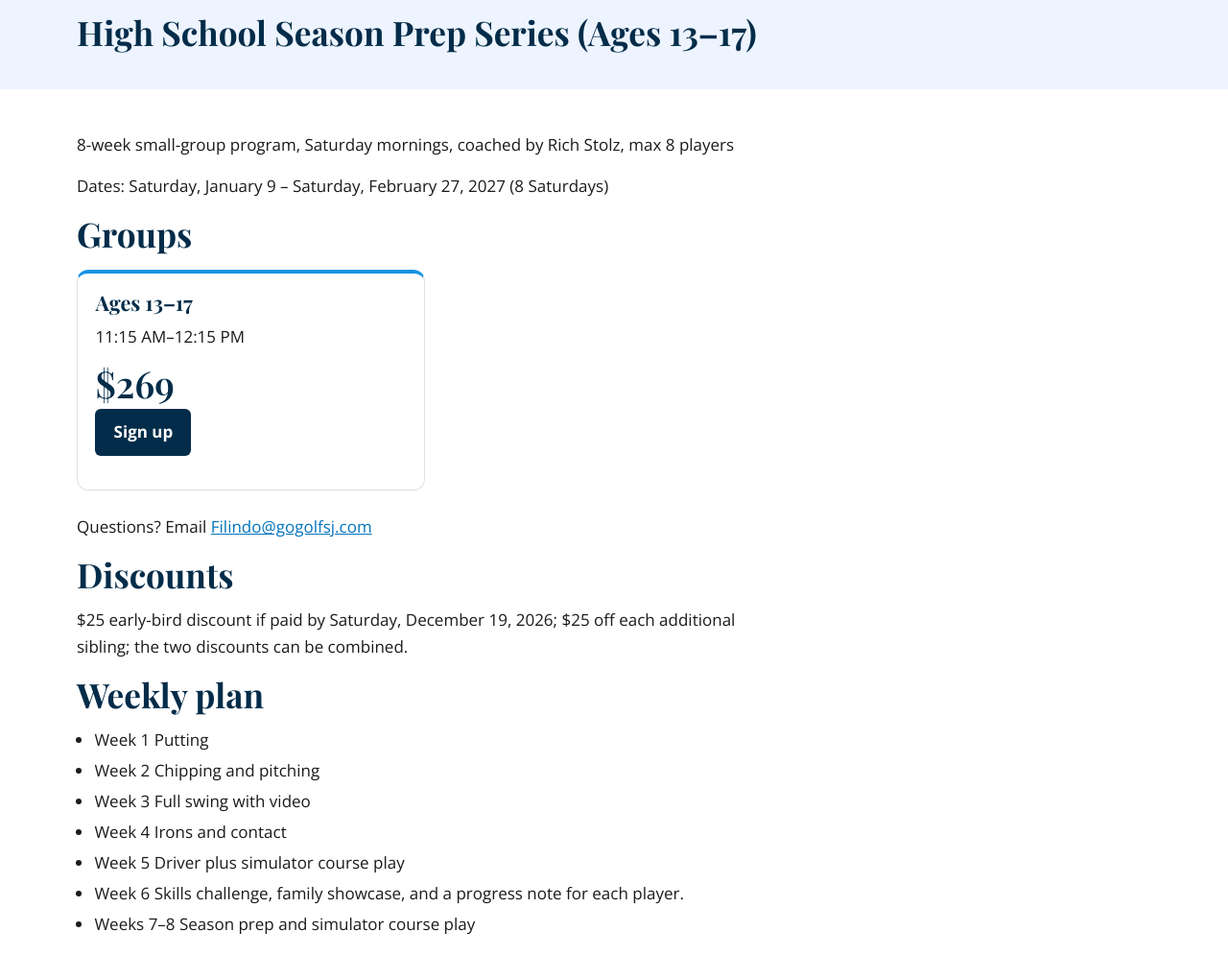
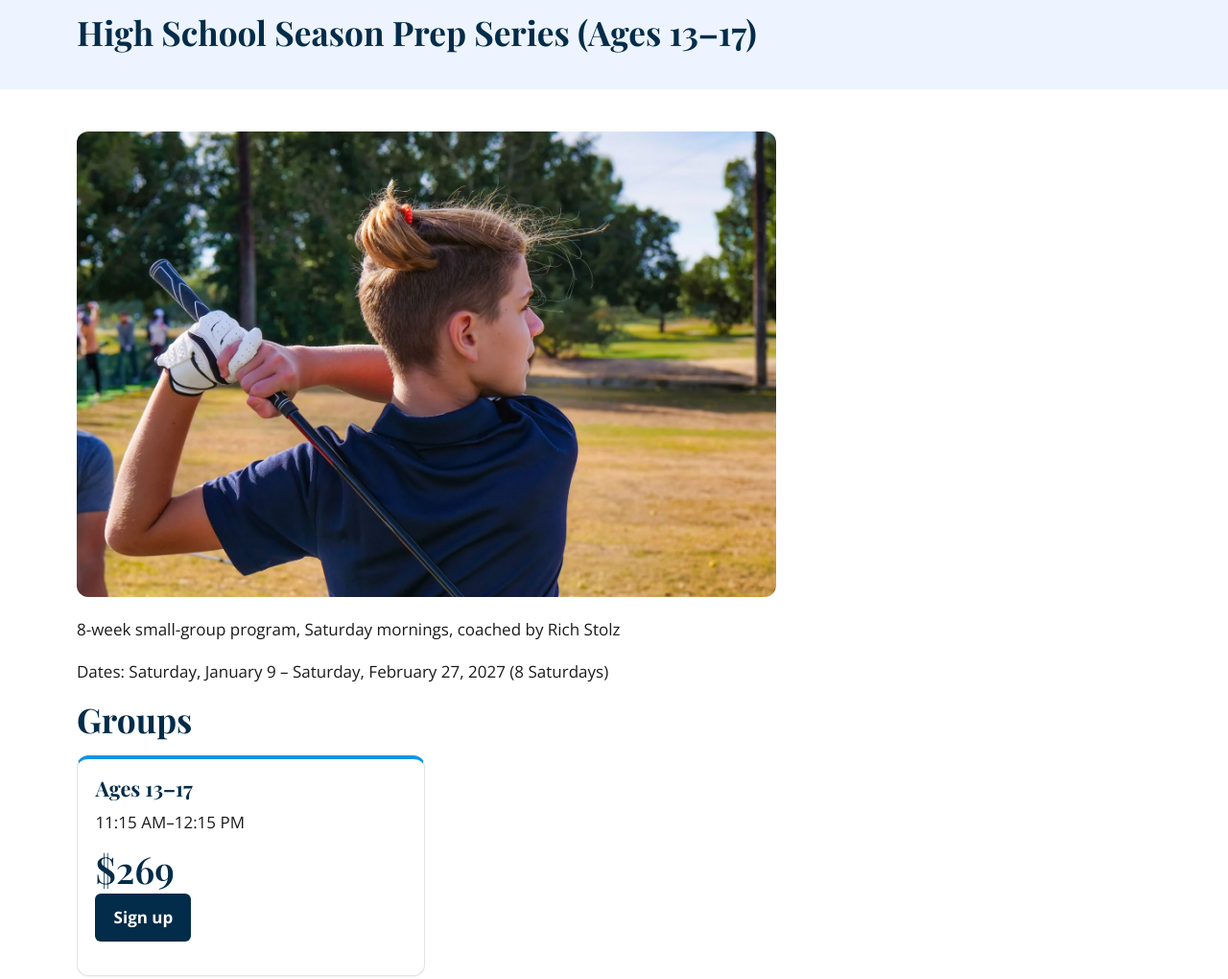
Before and after one commit to GoGolfLLC/Gogolf-website, a plain HTML site: page junior-golf/index.html in a window 1280 px wide. Shown: the part 1200-2220 px from the top of the page at 96% size. Drawn offline with Linux system fonts and the light colour scheme.

Commit message:
Update the high school prep series details and photo.
The intro no longer caps the group size, week 6 drops the family showcase, and the section uses a Pexels photo of a teen golfer on a driving range.

Co-authored-by: Cursor Agent <cursoragent@cursor.com>
Co-authored-by: GoGolfLLC <GoGolfLLC@users.noreply.github.com>

```diff
--- a/junior-golf/index.html
+++ b/junior-golf/index.html
@@ -97,7 +97,9 @@
     <section class="section">
       <div class="wrap">
         <div class="prose">
-          <p>8-week small-group program, Saturday mornings, coached by Rich Stolz, max 8 players</p>
+          <!-- Photo: https://www.pexels.com/photo/a-boy-practicing-golf-on-driving-range-6573244/ by Kindel Media. Pexels License, free to use, no attribution required. -->
+          <img src="/images/junior/hs-season-prep.webp" alt="High school golfer swinging a club on a driving range." width="1600" height="1066" class="content-photo" loading="lazy">
+          <p>8-week small-group program, Saturday mornings, coached by Rich Stolz</p>
           <p>Dates: Saturday, January 9 – Saturday, February 27, 2027 (8 Saturdays)</p>
           <h2>Groups</h2>
         </div>
@@ -120,7 +122,7 @@
             <li>Week 3 Full swing with video</li>
             <li>Week 4 Irons and contact</li>
             <li>Week 5 Driver plus simulator course play</li>
-            <li>Week 6 Skills challenge, family showcase, and a progress note for each player.</li>
+            <li>Week 6 Skills challenge and a progress note for each player.</li>
             <li>Weeks 7–8 Season prep and simulator course play</li>
           </ul>
         </div>
```
Also changed, not shown: images/junior/hs-season-prep.webp (added).
